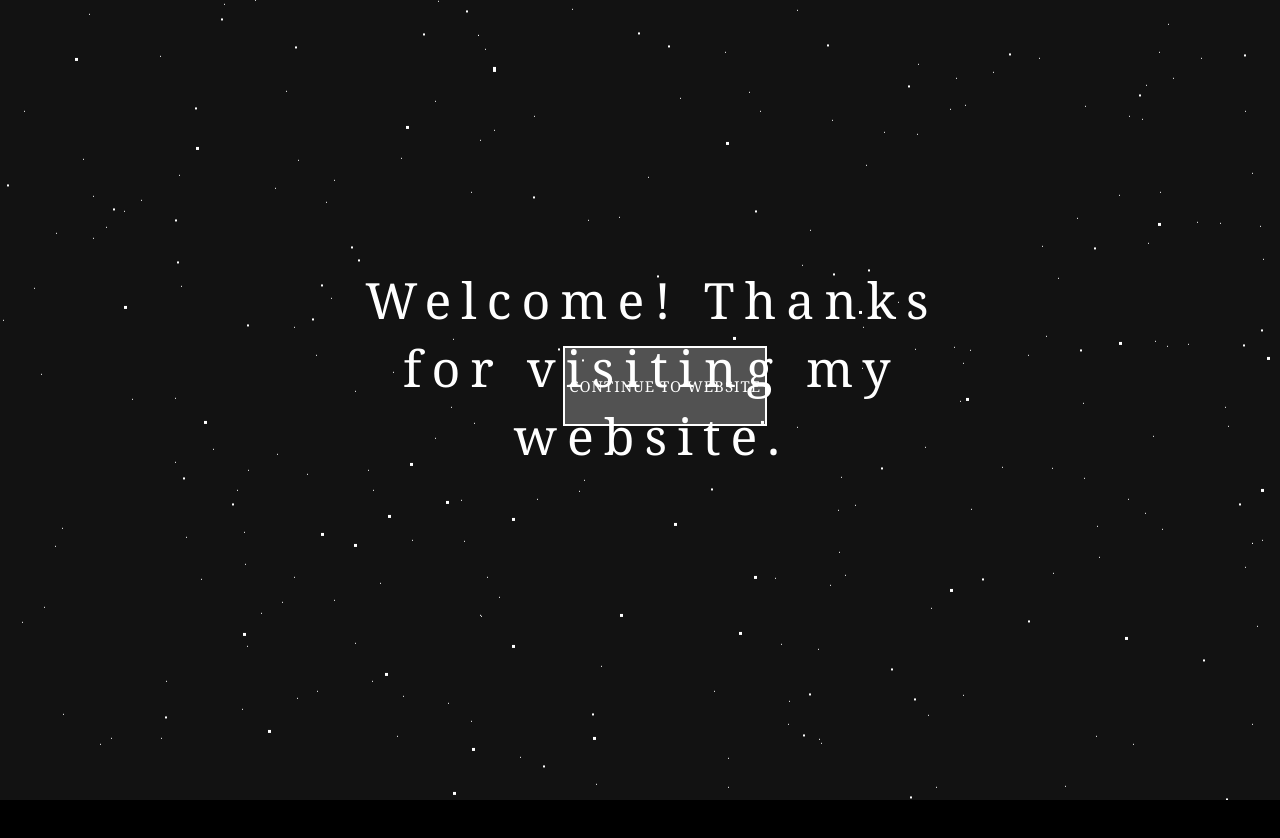
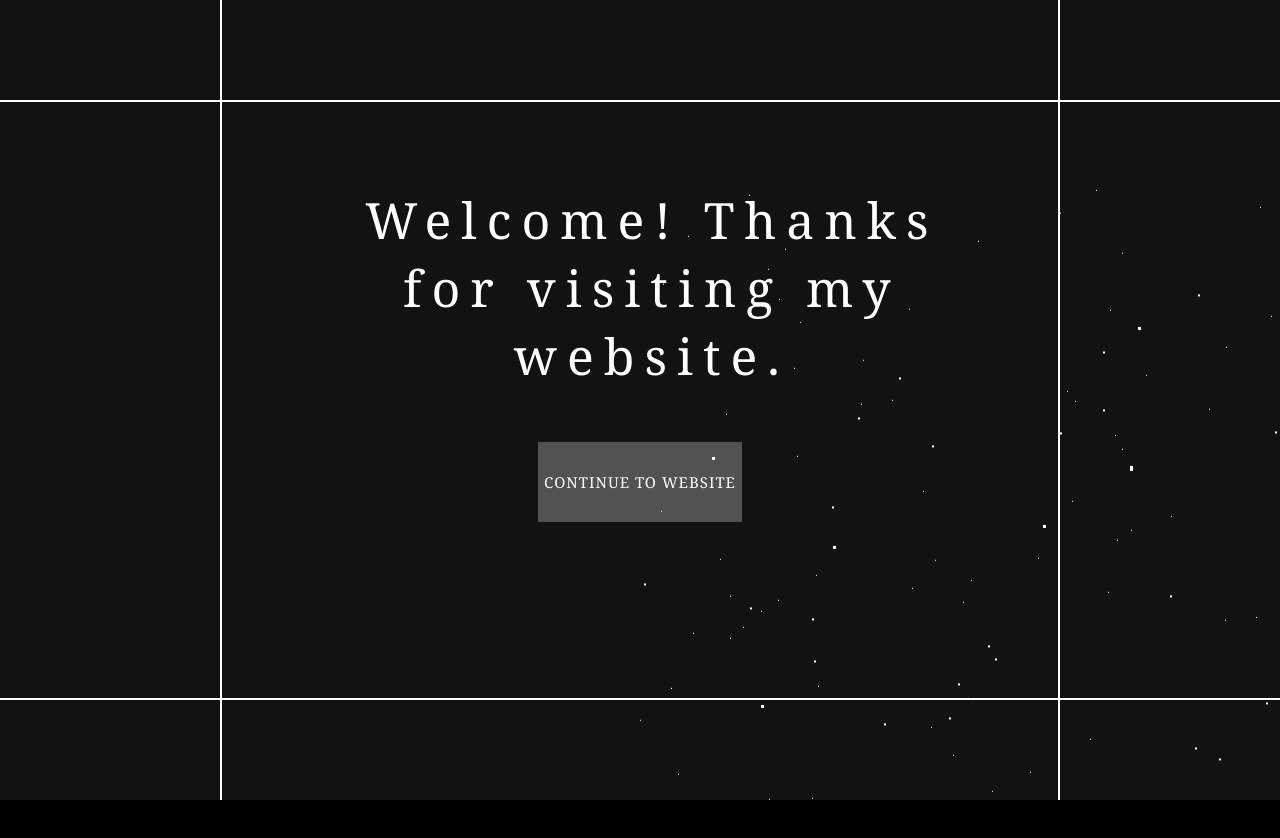
Before and after one commit to EmmanuelGR02/React-PersonalWebsite, a React (Vite) app: page / in a window 1280 px wide. Shown: the top 838 px of the page. Before the commit the page ends 800 px from the top, so only its background shows below. Built offline with nearby package versions, Linux system fonts and the light colour scheme.

Commit message:
styling welcome page

```diff
--- a/src/Components/Welcome/Welcome.css
+++ b/src/Components/Welcome/Welcome.css
@@ -7,6 +7,8 @@
   width: 100vw;
   overflow: hidden;
   -webkit-font-smoothing: antialiased;
+  align-items: center;
+  justify-content: center;
   display: flex;
 }
 
@@ -14,11 +16,10 @@
   color: white;
   text-align: center;
   font-family: Georgia, 'Times New Roman', Times, serif;
-    font-size: 5em;
   font-weight: 300;
   letter-spacing: 0.2em;
   position: absolute;
-    top: 50%;
+  top: 40%;
   left: 50%;
   transform: translate(-50%, -50%);
 }
@@ -86,25 +87,45 @@
 }
 
 
-#welcome-page .buttonBox {
-    margin: 0 20px 40px;
-    max-width: 220px;
-    min-width: 150px;
-    flex: 20%;
-    margin-left: 44%;
-    margin-top: 27%;
+#welcome-page {
+  display: flex;
+  justify-content: center;
+  align-items: center;
+  height: 100vh;
+  width: 100%;
+}
+
+#welcome-page .buttonDiv {
+  display: flex;
+  justify-content: center;
+  align-items: center;
+  margin-top: 8%;
+  height: 100vh;
+}
+
+.welcomeButton {
+  transition: transform .5s ease-in-out !important;
+}
+
+.welcomeButton:hover {
+  transform: scale(1.2);
 }
 
 #third {
-    position: relative;
-    display: inline-block;
-    overflow: hidden;
+  display: flex;
+  justify-content: center;
+  align-items: center;
+}
+
+#welcome-page .buttonBox {
+  max-width: 220px;
+  min-width: 150px;
+  margin: 0 20px 40px;
 }
 
 #third button {
   width: 100%;
   height: 80px;
-    position: relative;
   background: rgba(255, 255, 255, 0.27);
   text-transform: uppercase;
   color: white;
@@ -113,10 +134,11 @@
   border: none;
   font-size: 15px;
   outline: none;
-    font-family:Georgia, 'Times New Roman', Times, serif;
+  font-family: Georgia, 'Times New Roman', Times, serif;
   cursor: pointer;
   z-index: 2;
 }
+
 
 #third .border {
   position: absolute;
@@ -155,20 +177,48 @@
 }
 
 #third:hover .border:nth-of-type(1) {
-    transform: translate(0, 3880%);
+    transform: translate(0, 5000%);
 }
 
 #third:hover .border:nth-of-type(2) {
-    transform: translate(0, -3880%);
+    transform: translate(0, -5000%);
 }
 
 #third:hover .border:nth-of-type(3) {
-    transform: translate(9980%, 0);
+    transform: translate(11000%, 0);
 }
 
 #third:hover .border:nth-of-type(4) {
-    transform: translate(-10050%, 0);
+    transform: translate(-11000%, 0);
 }
+
+
+@media screen and (max-width: 480px) {
+  #welcome-page h1 {
+    font-size: 30px;
+    margin-top: -15%;
+  }
+  .buttonDiv {
+    margin-top: -10%;
+  }
+  #third button {
+    font-size: 10px;
+    border: 2px solid white;
+    height: 55px;
+  }
+  #third .border {
+    width: 0px;
+  }
+}
+@media screen and (min-width: 481px) {
+  #welcome-page h1{
+    font-size: 5em;
+  }
+}
+
+
+/* title and button style for smaller screens */
+
 
 #stars {
   width: 1px;
--- a/src/Components/Welcome/Welcome.tsx
+++ b/src/Components/Welcome/Welcome.tsx
@@ -21,12 +21,14 @@ export default function Welcome() {
           <div id="particles-js"></div>
         </div>
 
-        <div id="third" className="buttonBox">
-        <button onClick={() => navigate("/home")}>Continue to website</button>
-          <div className="border"></div>
-          <div className="border"></div>
-          <div className="border"></div>
-          <div className="border"></div>
+        <div className="buttonDiv">
+          <div id="third" className="buttonBox">
+            <button className="welcomeButton" onClick={() => navigate("/home")}>Continue to website</button>
+            <div className="border"></div>
+            <div className="border"></div>
+            <div className="border"></div>
+            <div className="border"></div>
+          </div>
         </div>
 
       </div>
```
Lines whose indentation alone changed are shown as unchanged.
